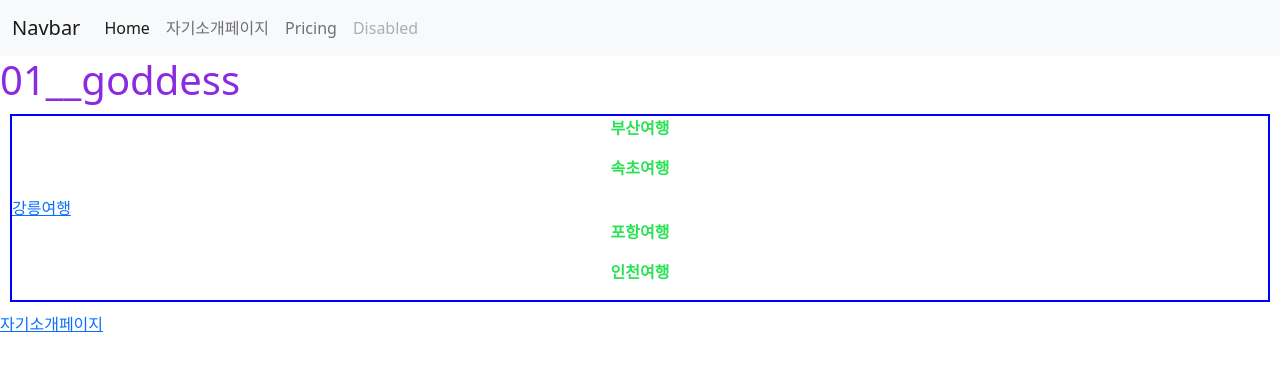
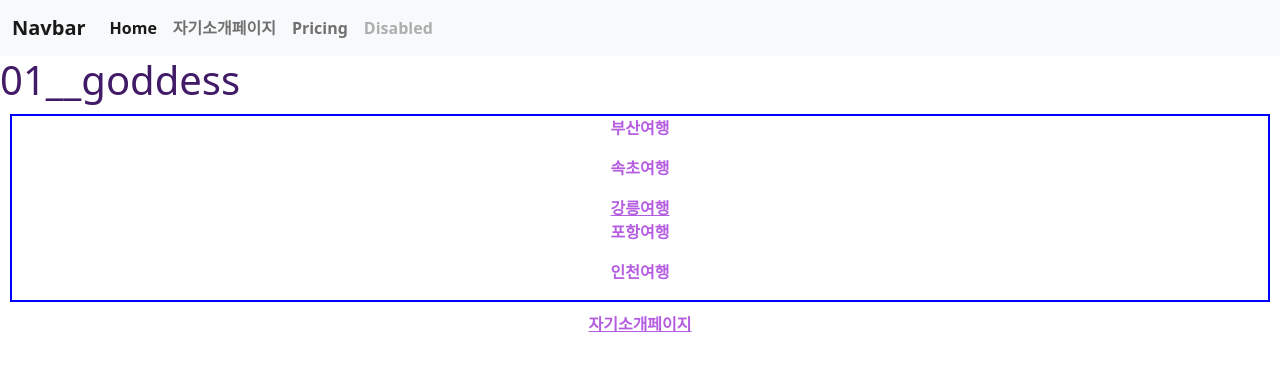
Before and after one commit to jangys02/2022-sns-project, a Django app: page / in a window 1280 px wide. Shown: the top 371 px of the page. Run offline with Django 4.2, Linux system fonts and the light colour scheme.

Commit message:
3주차과제

```diff
--- a/basic/static/css/project.css
+++ b/basic/static/css/project.css
@@ -5,13 +5,18 @@
 }
 
 h1{
-    color :blueviolet;
+    color :rgb(65, 27, 103);
 
 }
 
-p{
-    color :rgb(43, 226, 86);
+p,a {
+    color :rgb(181, 93, 225);
     font-weight: bold;
     text-align: center;
 
 }
+
+.atag{
+
+    text-align: center;
+}
--- a/main/templates/main/mainpage.html
+++ b/main/templates/main/mainpage.html
@@ -7,12 +7,16 @@
     <div class="trip_box">
         <p>부산여행</p>
         <p>속초여행</p>
-        <a href="{% url 'showgang' %}">강릉여행</a>
+        <div class="atag">
+            <a href="{% url 'showgang' %}">강릉여행</a>
+        </div>
         <p>포항여행</p>
         <p>인천여행</p>
     </div>
 
-<a href="{% url 'introduce' %}">자기소개페이지</a>
+<div class="atag">
+    <a href="{% url 'introduce' %}">자기소개페이지</a>
+</div>
 
 {% endblock %}
 </body>
```
